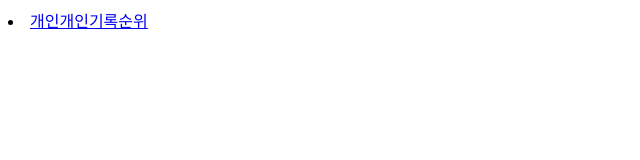
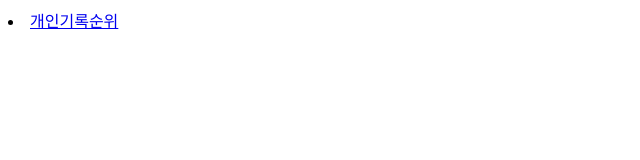
Before and after one commit to yulzzang1/bbb, a plain HTML site: page index.html in a window 1280 px wide. Shown: the full height of the page, 0-640 px from the left. Drawn offline with Linux system fonts and the light colour scheme.

Commit message:
Update index.html

```diff
--- a/index.html
+++ b/index.html
@@ -11,7 +11,7 @@
             <a href="#"></a>
         </div>
         <nav id="topMenu">
-            <li><a href="#">개인개인기록순위</a></li>
+            <li><a href="#">개인기록순위</a></li>
         </nav>
 
 
```
